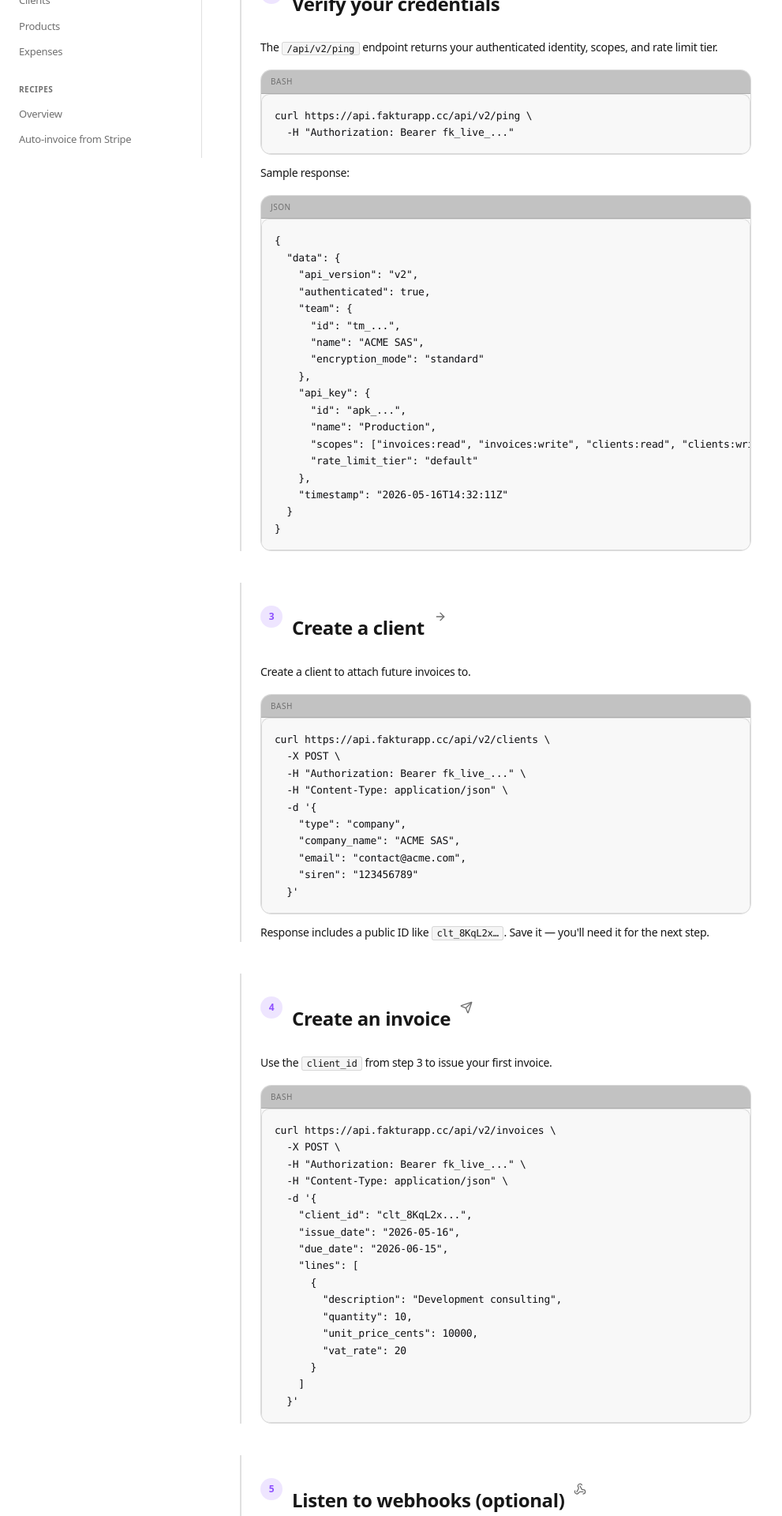
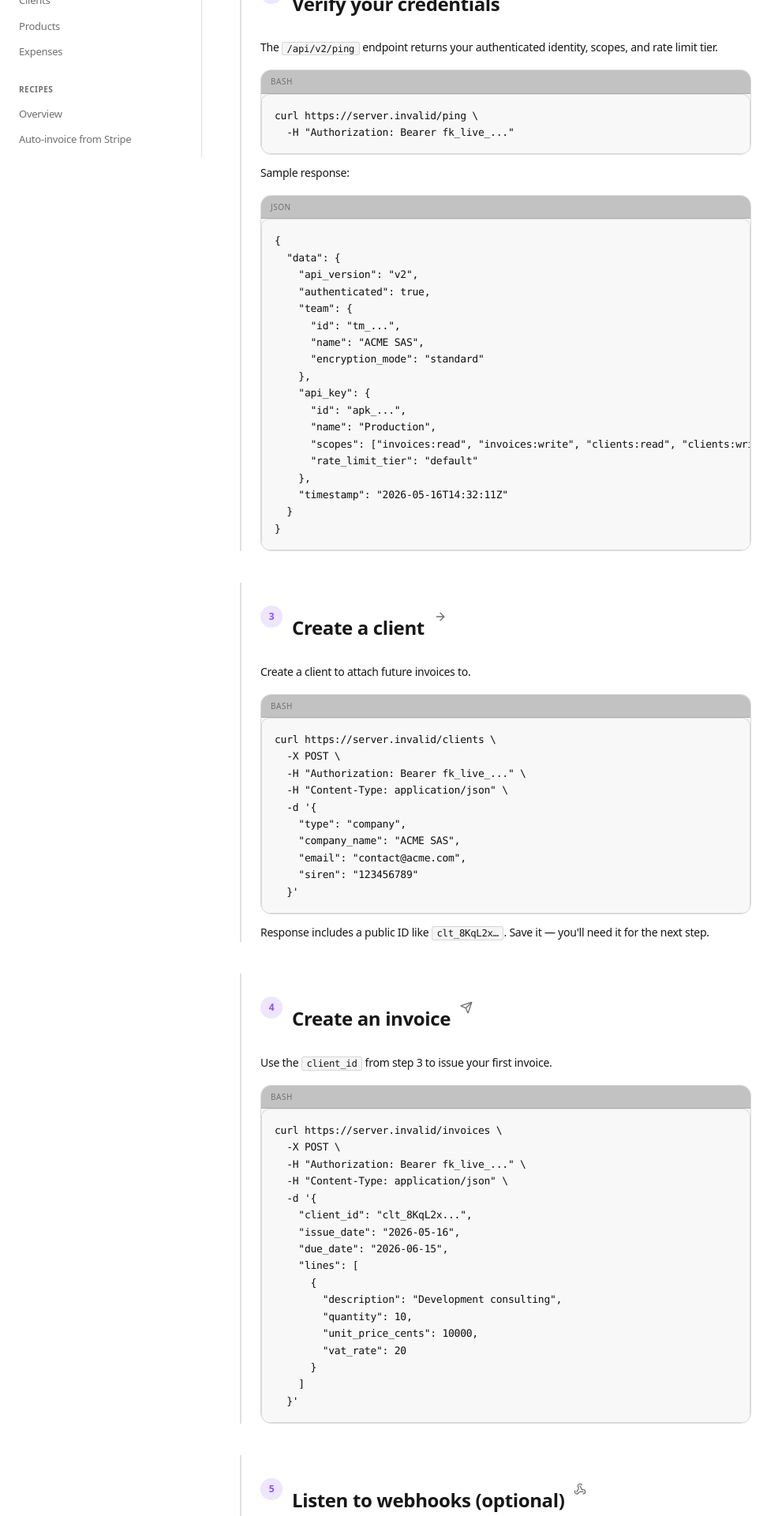
Before and after one commit to fakturapp/docs, a Next.js app: page /quickstart in a window 1280 px wide. Shown: the part 600-2520 px from the top of the page at 79% size, without its empty margins (0-991 px from the left). Built offline with nearby package versions, Linux system fonts and the light colour scheme; no server answers.

Commit message:
refactor(docs): interpolate API_V2_BASE_URL + PLATFORM_URL in quickstart page snippets and dashboard link

```diff
--- a/src/app/quickstart/page.tsx
+++ b/src/app/quickstart/page.tsx
@@ -1,5 +1,6 @@
 import Link from 'next/link'
 import { ArrowRight, Key, Send, Webhook } from 'lucide-react'
+import { API_V2_BASE_URL, PLATFORM_URL } from '@/lib/config'
 
 export const metadata = {
   title: 'Quickstart — Faktur Developers',
@@ -21,7 +22,7 @@ export default function Quickstart() {
         <p>
           Open{' '}
           <Link
-            href="https://fakturapp.cc/dashboard/settings/api-keys"
+            href={`${PLATFORM_URL}/api-keys`}
             className="text-violet-500 underline-offset-2 hover:underline"
           >
             Settings → API & Webhooks
@@ -41,7 +42,7 @@ export default function Quickstart() {
           rate limit tier.
         </p>
         <Code lang="bash">
-          {`curl https://api.fakturapp.cc/api/v2/ping \\
+          {`curl ${API_V2_BASE_URL}/ping \\
   -H "Authorization: Bearer fk_live_..."`}
         </Code>
         <p className="mt-3">Sample response:</p>
@@ -70,7 +71,7 @@ export default function Quickstart() {
       <Step number={3} title="Create a client" icon={ArrowRight}>
         <p>Create a client to attach future invoices to.</p>
         <Code lang="bash">
-          {`curl https://api.fakturapp.cc/api/v2/clients \\
+          {`curl ${API_V2_BASE_URL}/clients \\
   -X POST \\
   -H "Authorization: Bearer fk_live_..." \\
   -H "Content-Type: application/json" \\
@@ -90,7 +91,7 @@ export default function Quickstart() {
       <Step number={4} title="Create an invoice" icon={Send}>
         <p>Use the <code>client_id</code> from step 3 to issue your first invoice.</p>
         <Code lang="bash">
-          {`curl https://api.fakturapp.cc/api/v2/invoices \\
+          {`curl ${API_V2_BASE_URL}/invoices \\
   -X POST \\
   -H "Authorization: Bearer fk_live_..." \\
   -H "Content-Type: application/json" \\
```
